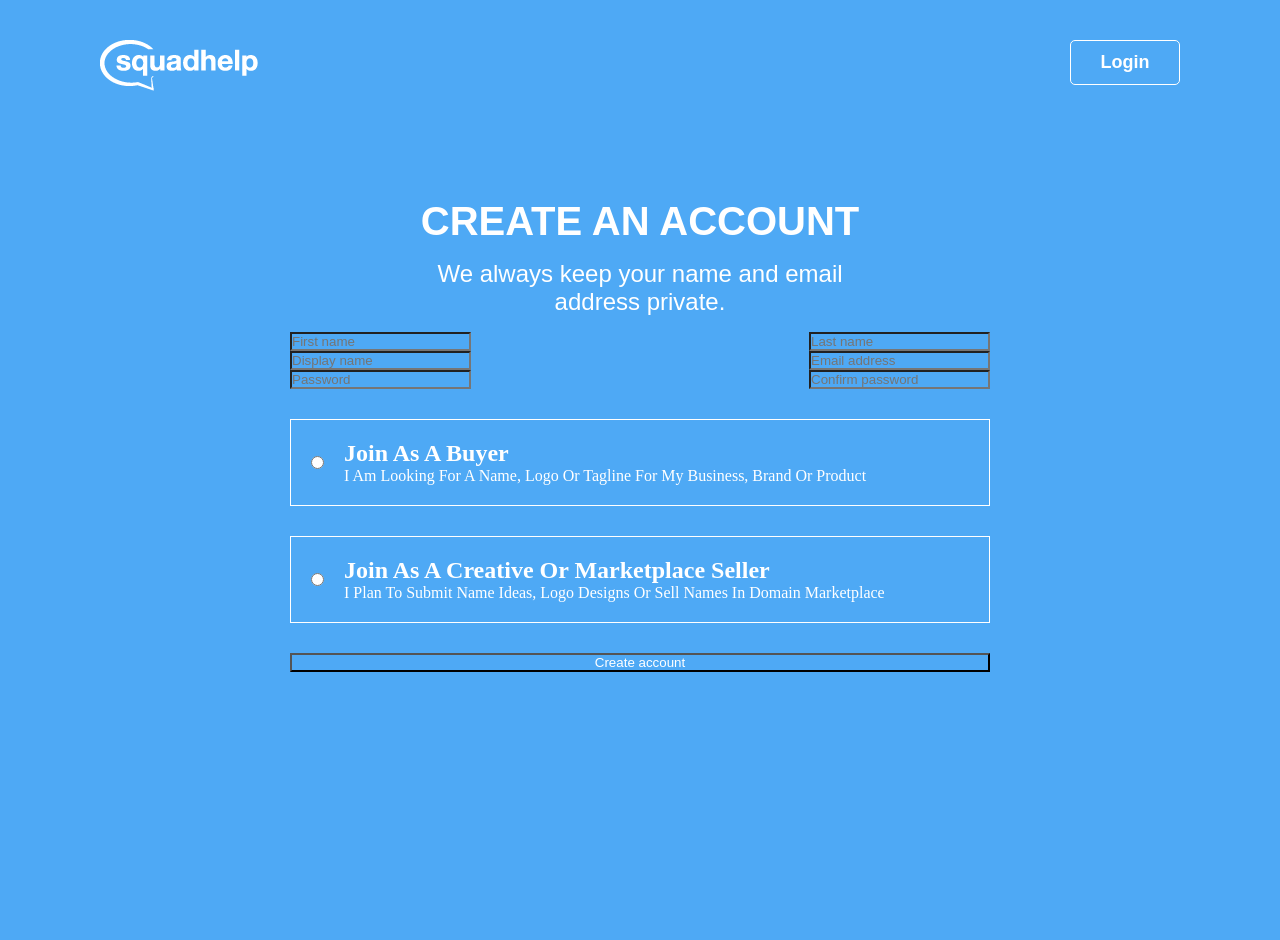
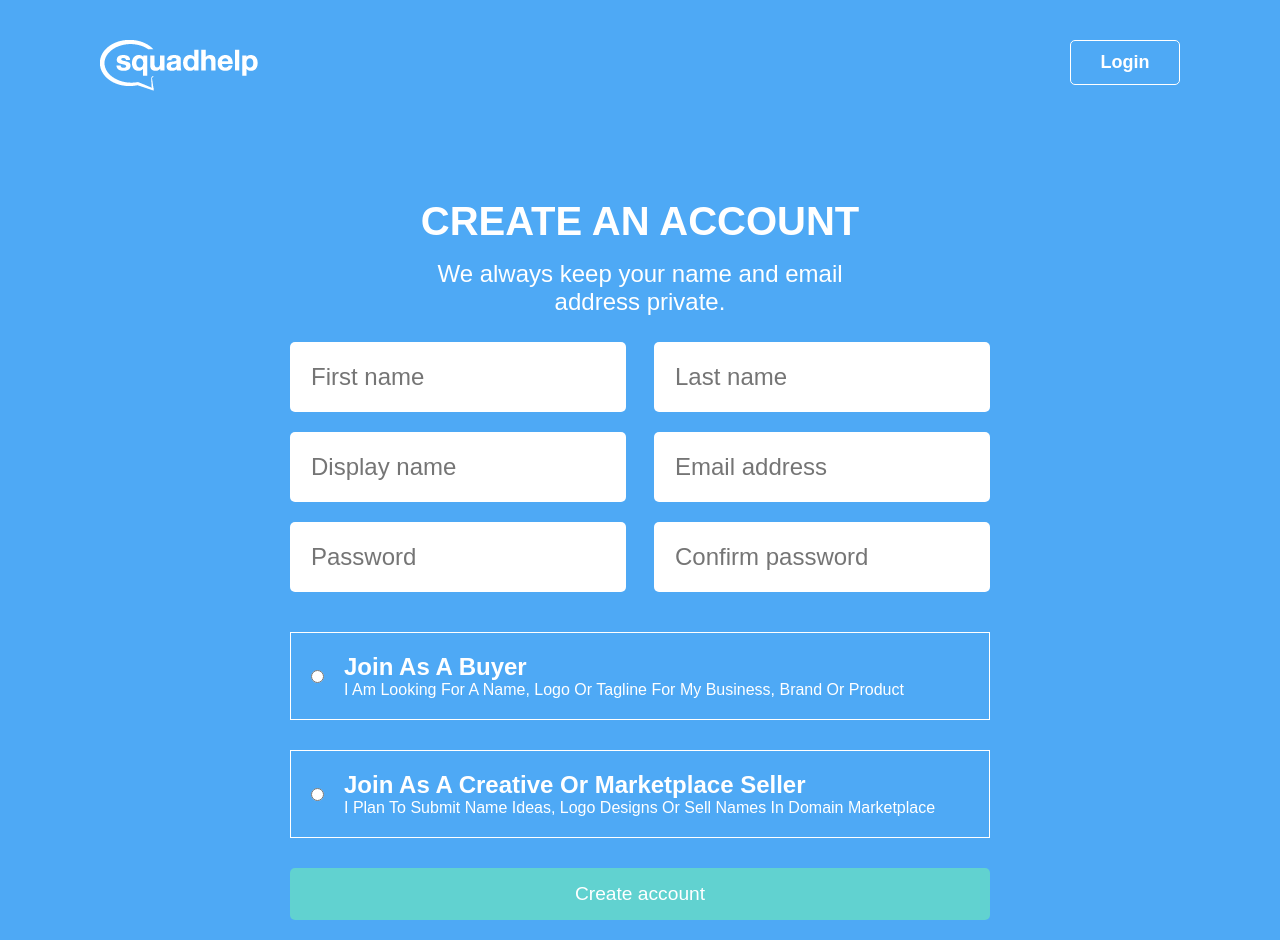
Before and after one commit to AntonPavlovich/formik_form, a React (Create React App) app: page /sign_up in a window 1280 px wide. Shown: the top 940 px of the page. Before the commit the page ends 800 px from the top, so only its background shows below. Built offline with nearby package versions, Linux system fonts and the light colour scheme.

Commit message:
add new variables

```diff
--- a/src/assets/scss/common.scss
+++ b/src/assets/scss/common.scss
@@ -1,4 +1,5 @@
 $font_family : sans-serif;
+$transition_speed : ease-in-out 0.3s;
 
 %for_headings {
   font-size: 2.5rem;
--- a/src/components/Header/Header.module.scss
+++ b/src/components/Header/Header.module.scss
@@ -24,7 +24,7 @@
   font-size: 18px;
   font-weight: bolder;
 
-  transition: background-color ease-in-out 0.3s;
+  transition: background-color $transition_speed;
   &:hover {
     background-color: rgba(230, 230, 225, 0.425);
   }
--- a/src/pages/SignUpPage/SignUpPage.module.scss
+++ b/src/pages/SignUpPage/SignUpPage.module.scss
@@ -5,6 +5,7 @@
 }
 
 .signup_section {
+  font-family: $font_family;
   @extend %for_form_wrappers;
 }
 
@@ -12,7 +13,7 @@
   margin: 0 110px;
 }
 .caption {
-  font-family: $font_family;
+
   font-size: 1.5rem;
   margin-bottom: 1rem;
 }
@@ -26,3 +27,24 @@
   display: flex;
   justify-content: space-between;
 }
+
+.createAccountBtn {
+  padding: 15px 0;
+  outline: none;
+  font-size: 1.2rem;
+  border-radius: 5px;
+  background-color: rgb(97, 210, 208);
+  border: none;
+  cursor: pointer;
+  transition: background-color $transition_speed;
+  margin-bottom: 20px;
+  &:hover {
+    background-color:rgb(73, 168, 167);
+  }
+}
+.termOfServiceLink{
+  transition: color $transition_speed;
+  &:hover {
+    color:rgb(184, 190, 204);
+  }
+}
--- a/src/pages/SignUpPage/index.jsx
+++ b/src/pages/SignUpPage/index.jsx
@@ -2,10 +2,10 @@ import React from "react";
 import Header from "../../components/Header";
 import styles from "./SignUpPage.module.scss";
 
-import { Formik, Form, Field, ErrorMessage } from "formik";
+import { Formik, Form, ErrorMessage } from "formik";
 import signUpSchema from "./../../schemas/signUpSchema";
 import JoinAsButtons from "../../components/JoinAsButtons";
-import ErrMessage from "../../components/ErrMessage";
+import FieldWithValidation from "../../components/FieldWithValidation";
 
 const initialValues = {
   firstName: "",
@@ -42,50 +42,42 @@ const SignUpPage = (props) => {
         >
           <Form className={styles.form}>
             <div className={styles.row}>
-              <Field
-                name="firstName"
-                placeholder="First name"
-                className={styles.input}
-              />
-              <ErrorMessage
-                name="firstName"
-                render={(msg) => <ErrMessage msg={msg} />}
-              />
-              <Field
-                name="lastName"
-                placeholder="Last name"
-                className={styles.input}
-              />
+              <FieldWithValidation name="firstName" placeholder="First name" />
+              <FieldWithValidation name="lastName" placeholder="Last name" />
             </div>
+
             <div className={styles.row}>
-              <Field
+              <FieldWithValidation
                 name="displayName"
                 placeholder="Display name"
-                className={styles.input}
               />
-              <Field
-                name="email"
-                placeholder="Email address"
-                className={styles.input}
-              />
+              <FieldWithValidation name="email" placeholder="Email address" />
             </div>
+
             <div className={styles.row}>
-              <Field
-                name="password"
-                placeholder="Password"
-                className={styles.input}
-              />
-              <Field
+              <FieldWithValidation name="password" placeholder="Password" />
+              <FieldWithValidation
                 name="confirmPassword"
                 placeholder="Confirm password"
-                className={styles.input}
               />
             </div>
             <JoinAsButtons name="joinAs" />
-
-            <button type="submit">Create account</button>
+            <button className={styles.createAccountBtn} type="submit">
+              Create account
+            </button>
           </Form>
         </Formik>
+        <p>
+          By clicking this button, you agree to our{" "}
+          <a
+            className={styles.termOfServiceLink}
+            href="https://www.squadhelp.com/Terms&Conditions"
+            target="_blank"
+            rel="noreferrer"
+          >
+            Terms of Service.
+          </a>
+        </p>
       </section>
     </>
   );
```
